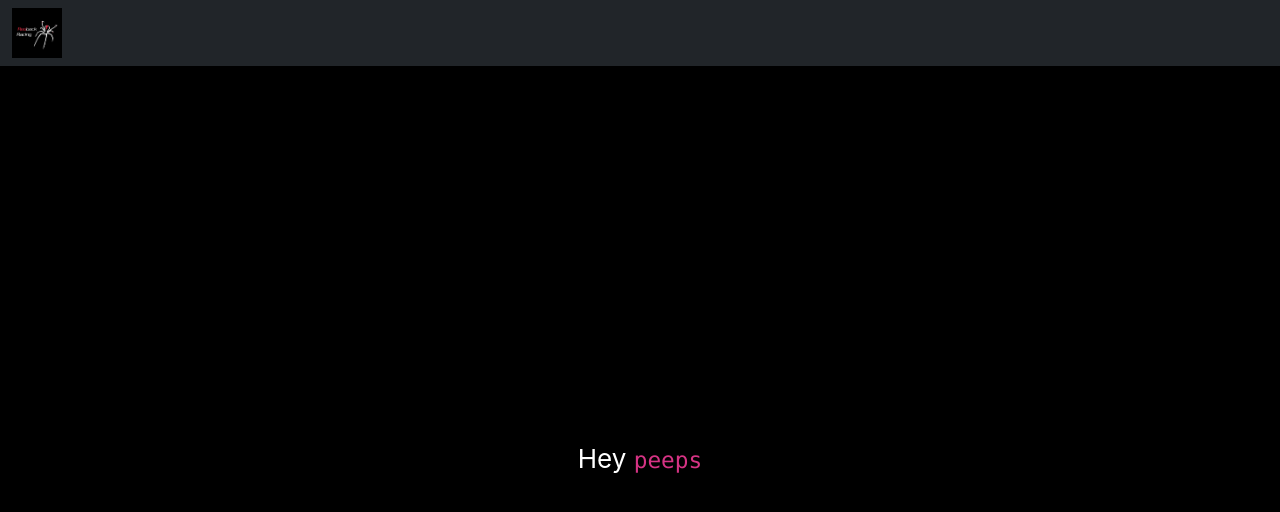
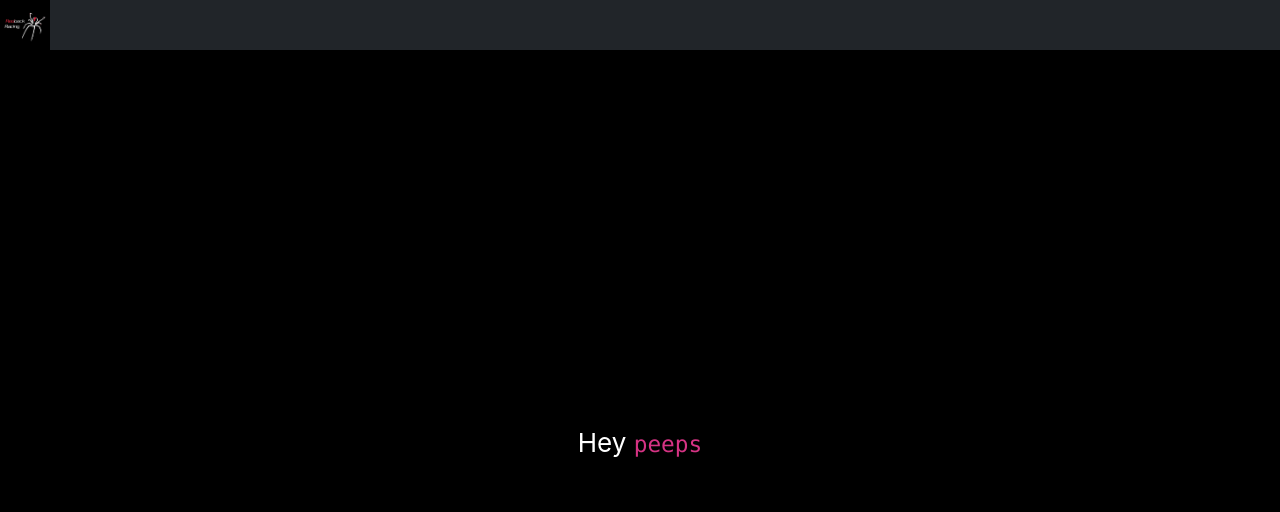
Before and after one commit to GuAiden/rb-nmp-ucf, a React (Create React App) app in the folder client/: page / in a window 1280 px wide. Shown: the top 512 px of the page. Built offline with nearby package versions, Linux system fonts and the light colour scheme.

Commit message:
Add wrapper css class to navbar image for cleaner integration

```diff
--- a/client/src/App.tsx
+++ b/client/src/App.tsx
@@ -1,6 +1,6 @@
 import React from 'react';
 import './App.css';
-import Navbar from "./Components/Navbar"
+import Navbar from "./Components/Navbar/"
 
 function App() {
   return (
--- a/client/src/Components/Navbar/index.css
+++ b/client/src/Components/Navbar/index.css
@@ -1 +1,6 @@
-.navbar { margin-bottom: 0 }
+.redbacklogowrapper {
+    margin-top: -8px;
+    margin-left: -12px;
+    margin-bottom: -8px;
+    height: 10%;
+}
--- a/client/src/Components/Navbar/index.js
+++ /dev/null
@@ -1,14 +0,0 @@
- import redbacklogo from "../../assets/redbacklogo.png"
-import "./index.css"
-
-const Navbar = () => {
-    return (
-        <div class="container-fluid bg-dark">
-            <nav class="navbar navbar-light bg-dark">
-                <img class="mx-left" src={redbacklogo} width="50" height="50" alt="" />
-            </nav>
-        </div>
-    )
-}
-
-export default Navbar;
--- /dev/null
+++ b/client/src/Components/Navbar/index.tsx
@@ -0,0 +1,16 @@
+ import redbacklogo from "../../assets/redbacklogo.png"
+import "./index.css"
+
+const Navbar = () => {
+    return (
+        <div className="container-fluid bg-dark">
+            <nav className="navbar navbar-light bg-dark">
+                <div className="redbacklogowrapper">
+                    <img className="img-fluid" src={redbacklogo} height="50" width="50" alt="redbacklogo" />
+                </div>
+            </nav>
+        </div>
+    )
+}
+
+export default Navbar;
```
